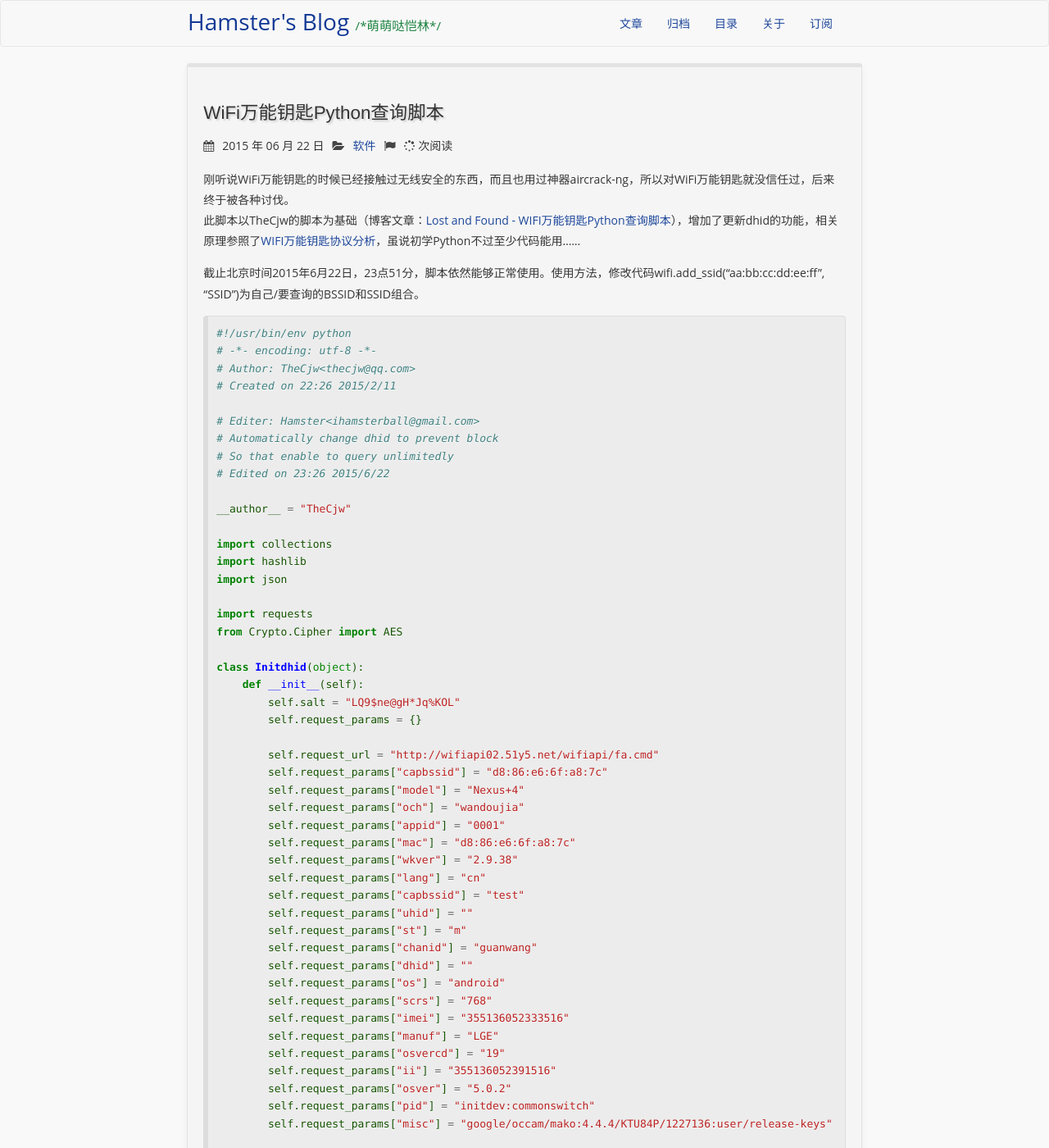
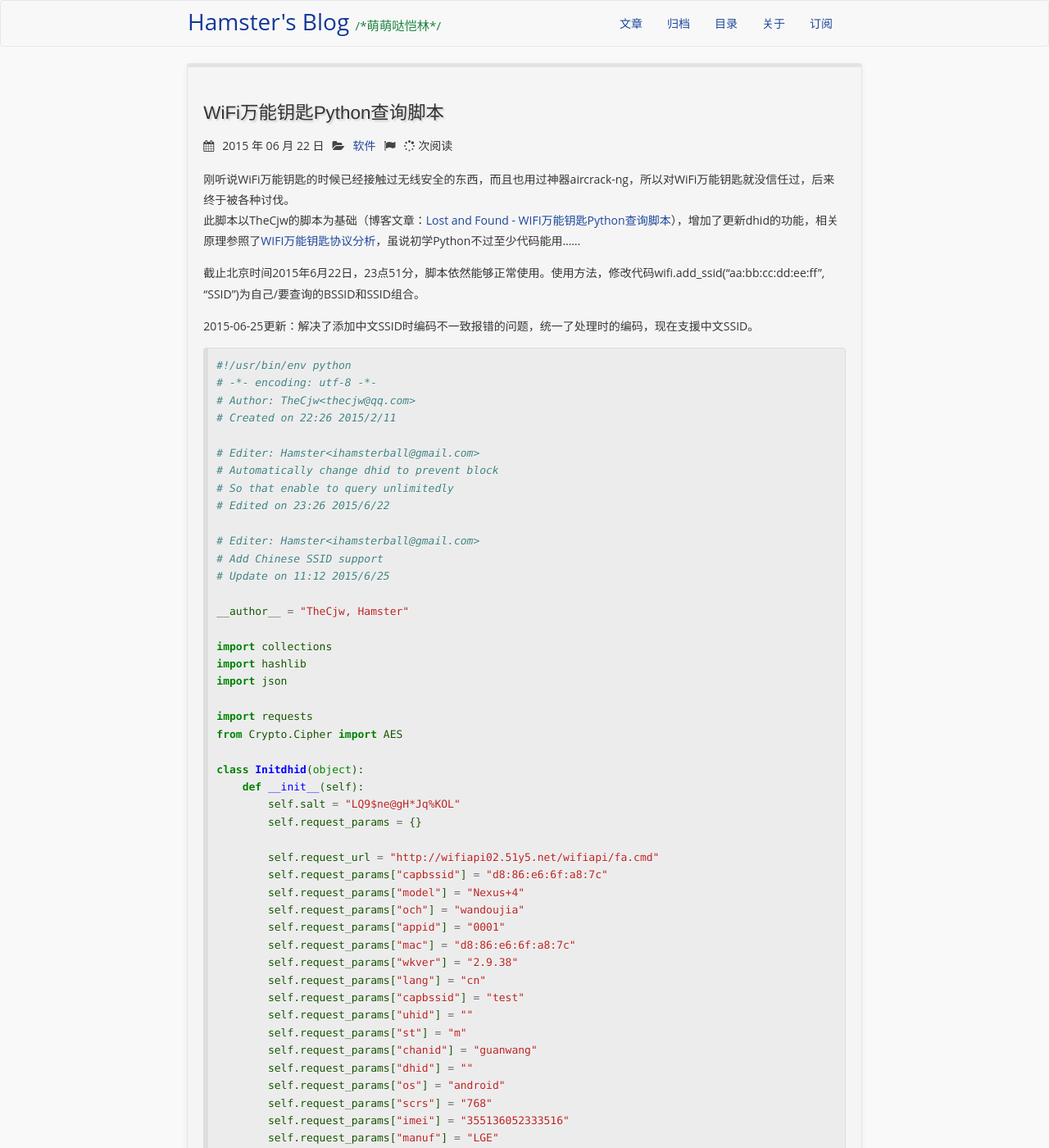
Before and after one commit to iHamsterball/ihamsterball.github.io, a Jekyll site: the page built from _posts/2015-06-22-wifi-api.md, in a window 1280 px wide and 1400 px high. Shown: the whole window at 82% size. Built offline with Jekyll 4.4.1, drawn with Linux system fonts in a browser that asks for light colours; nearby versions of some CDN libraries; some web fonts are replaced; Markdown is read by kramdown in place of the engine named in the settings; comment, search, counter and statistics services are not loaded; some of the changed text lies outside the part shown.

Commit message:
Fix 2015/6/22

```diff
--- a/_posts/2015-06-22-wifi-api.md
+++ b/_posts/2015-06-22-wifi-api.md
@@ -6,7 +6,7 @@
 categories: [软件]
 tags: [Python, API]
 tldr: true
-excerpt: 以TheCjw的脚本为基础添加了dhid更新的功能，相关原理参照了<a href="http://m.oschina.net/blog/338168">WIFI万能钥匙协议分析</a>，目前可以每天无限次数查询明文密码
+excerpt: 以<a href="http://thecjw.0ginr.com/blog/archives/534">TheCjw的脚本</a>为基础添加了dhid更新和中文SSID支持的功能，相关原理参照了<a href="http://m.oschina.net/blog/338168">WIFI万能钥匙协议分析</a>，目前可以每天无限次数查询明文密码
 group: archive
 icon: terminal
 ---
@@ -15,6 +15,8 @@
 此脚本以TheCjw的脚本为基础（博客文章：<a href="http://thecjw.0ginr.com/blog/archives/534">Lost and Found - WIFI万能钥匙Python查询脚本</a>），增加了更新dhid的功能，相关原理参照了<a href="http://m.oschina.net/blog/338168">WIFI万能钥匙协议分析</a>，虽说初学Python不过至少代码能用……
 
 截止北京时间2015年6月22日，23点51分，脚本依然能够正常使用。使用方法，修改代码wifi.add_ssid(“aa:bb:cc:dd:ee:ff”, “SSID”)为自己/要查询的BSSID和SSID组合。
+
+2015-06-25更新：解决了添加中文SSID时编码不一致报错的问题，统一了处理时的编码，现在支援中文SSID。
 
 {% highlight python %}
 #!/usr/bin/env python
@@ -27,7 +29,11 @@
 # So that enable to query unlimitedly
 # Edited on 23:26 2015/6/22
 
-__author__ = "TheCjw"
+# Editer: Hamster<ihamsterball@gmail.com>
+# Add Chinese SSID support
+# Update on 11:12 2015/6/25
+
+__author__ = "TheCjw, Hamster"
 
 import collections
 import hashlib
@@ -176,8 +184,8 @@
     wifi = WifiDemo()
 
     # Add BSSID & SSID
-    wifi.add_ssid("aa:bb:cc:dd:ee:ff", "SSID_1")
-    wifi.add_ssid("ab:bc:cd:de:ef:ff", "SSID_2")
+    wifi.add_ssid("aa:bb:cc:dd:ee:ff", "SSID")
+    wifi.add_ssid("ab:bc:cd:de:ef:fa", "中文SSID")
 
     result = wifi.request()
 
@@ -203,6 +211,7 @@
 
 if __name__ == "__main__":
     main()
+
 {% endhighlight %}
 
 查询结果如图，这是家里附近的随机选取的几个WiFi：
```
Also changed, not shown: other parts of _posts/2015-06-22-wifi-api.md (+6 -4 lines).
